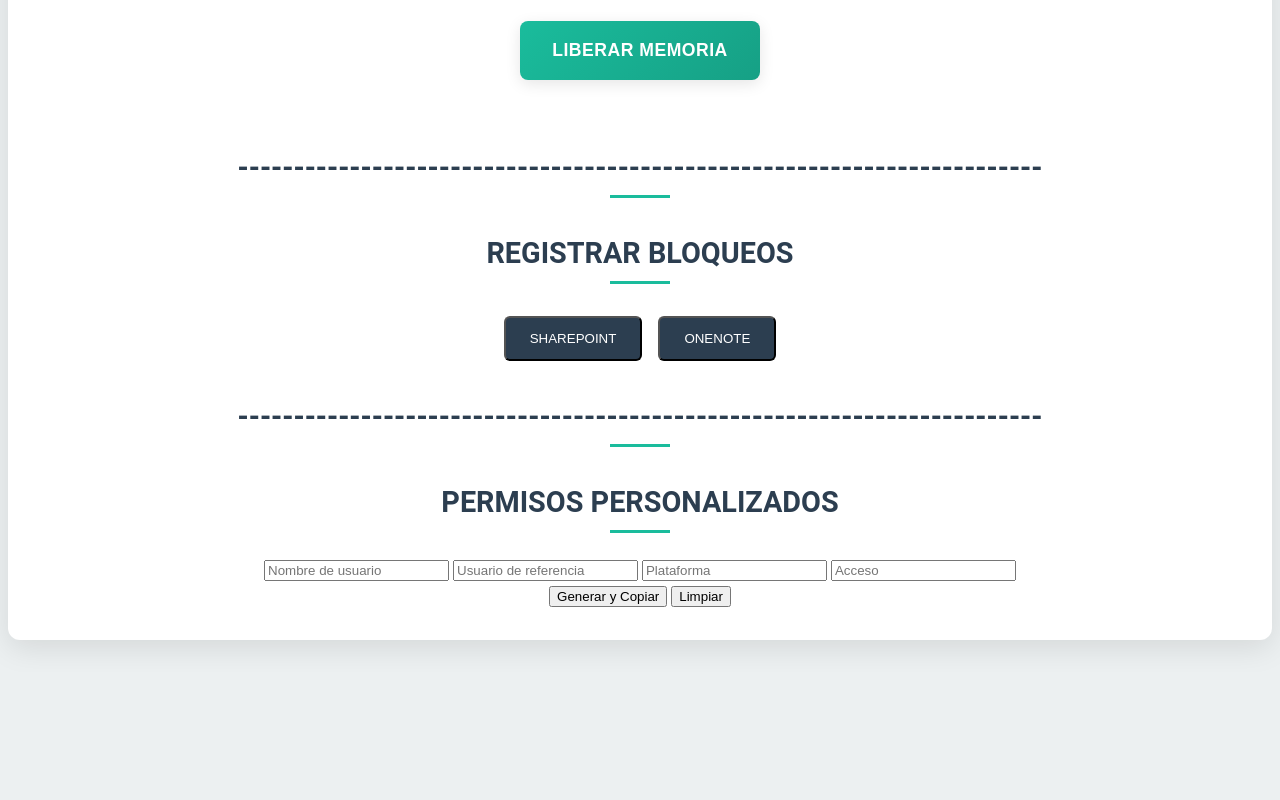
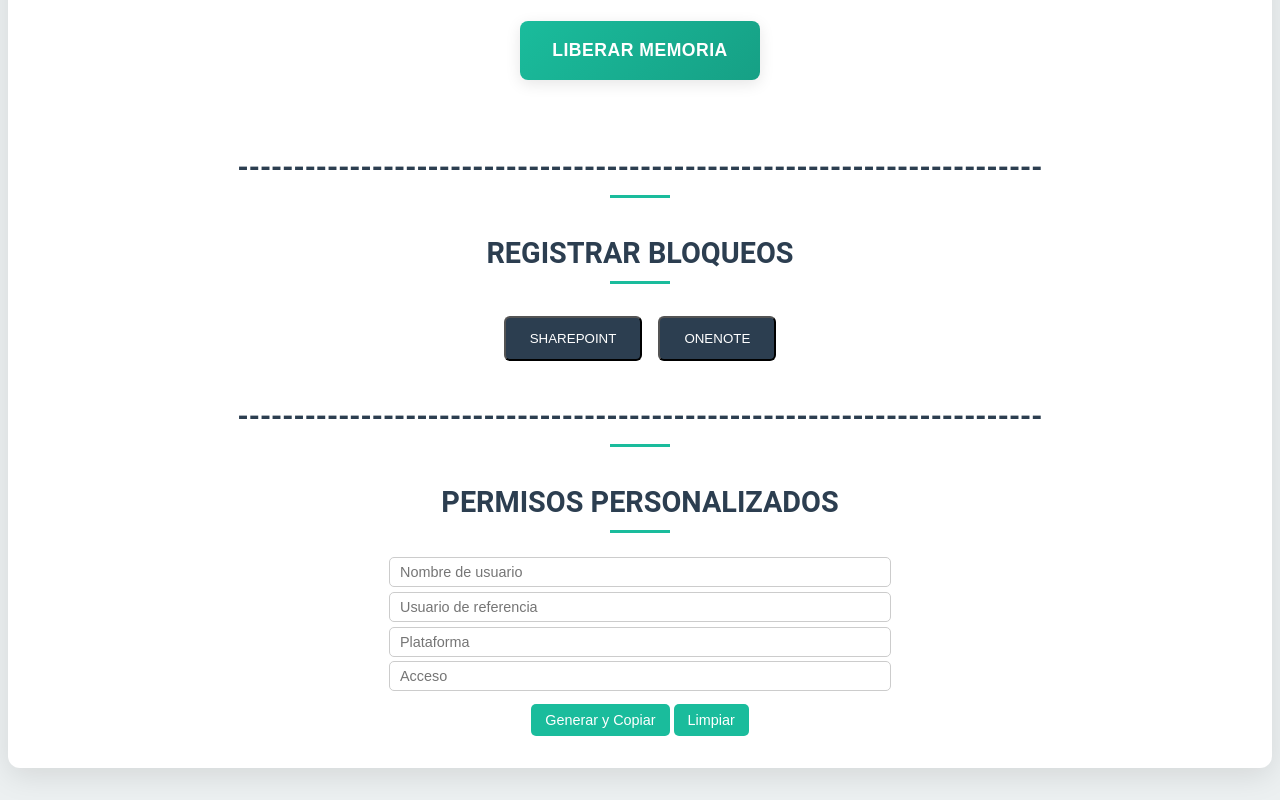
Before and after one commit to bloqueosbb/bloqueosbb.github.io, a plain HTML site: page index.html in a window 1280 px wide. Shown: the part 1539-2339 px from the top of the page. Before the commit the page ends 2211 px from the top, so only its background shows below. Drawn offline with Linux system fonts and the light colour scheme.

Commit message:
Update styles.css
Permisos personalizados.

```diff
--- a/styles.css
+++ b/styles.css
@@ -365,3 +365,41 @@ tr:nth-child(even) {
     display: none;
   }
 }
+
+
+
+.template-form input {
+  width: 40%;         /* antes: 100% */
+  margin: 0.3rem auto;
+  padding: 6px 10px;  /* antes: 8px */
+  border-radius: 5px;
+  border: 1px solid #ccc;
+  display: block;     /* asegura que se centren */
+  font-size: 0.9rem;  /* opcional: texto más compacto */
+}
+
+
+.template-form button {
+  background-color: var(--accent-color);
+  color: white;
+  border: none;
+  padding: 8px 14px;
+  border-radius: 5px;
+  cursor: pointer;
+  font-size: 0.9rem;
+  margin-top: 0.5rem;
+}
+
+
+.template-form button:hover {
+  background-color: #16A085;
+}
+
+.template-content {
+  background-color: #f9f9f9;
+  padding: 1rem;
+  margin-top: 1rem;
+  border-radius: 5px;
+  display: none;
+  white-space: pre-wrap;
+}
```
